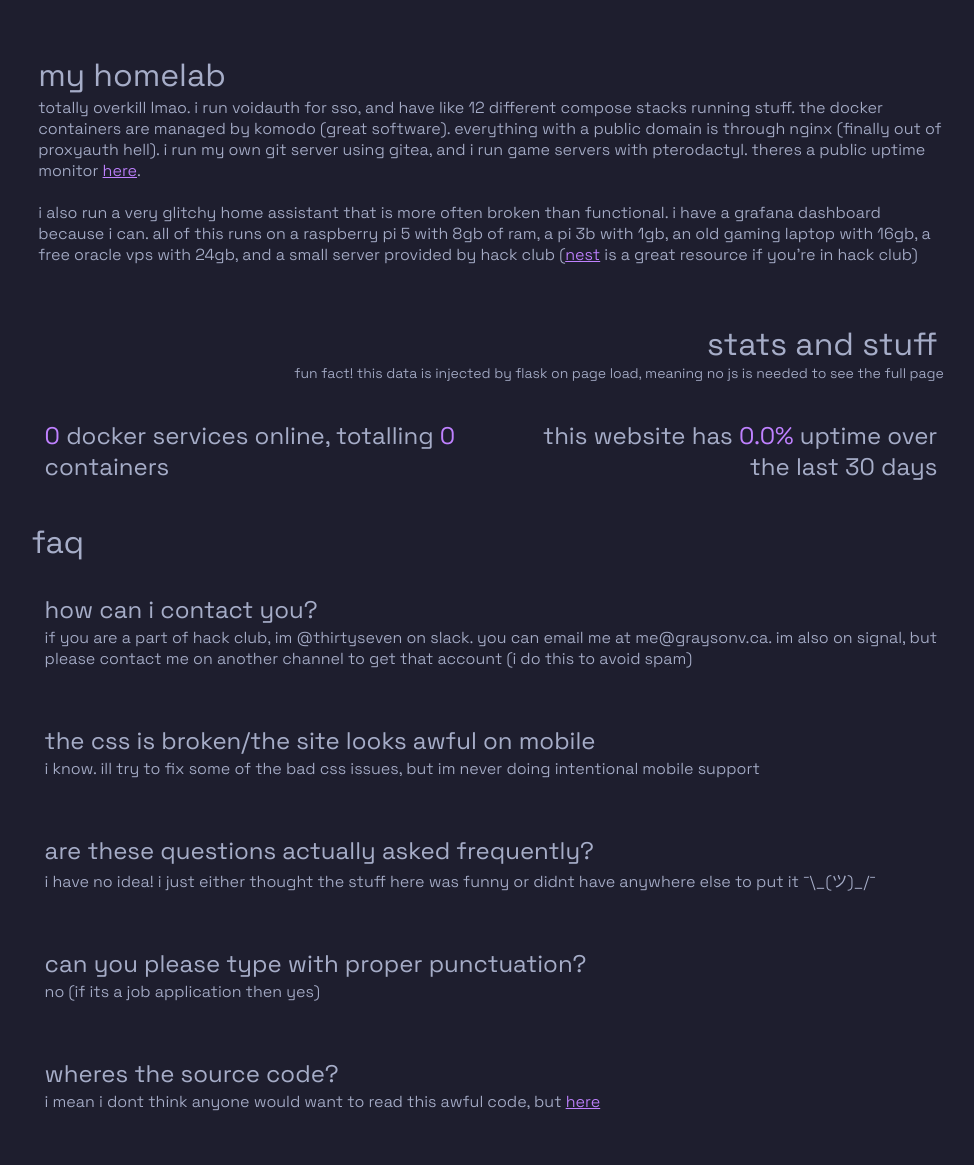
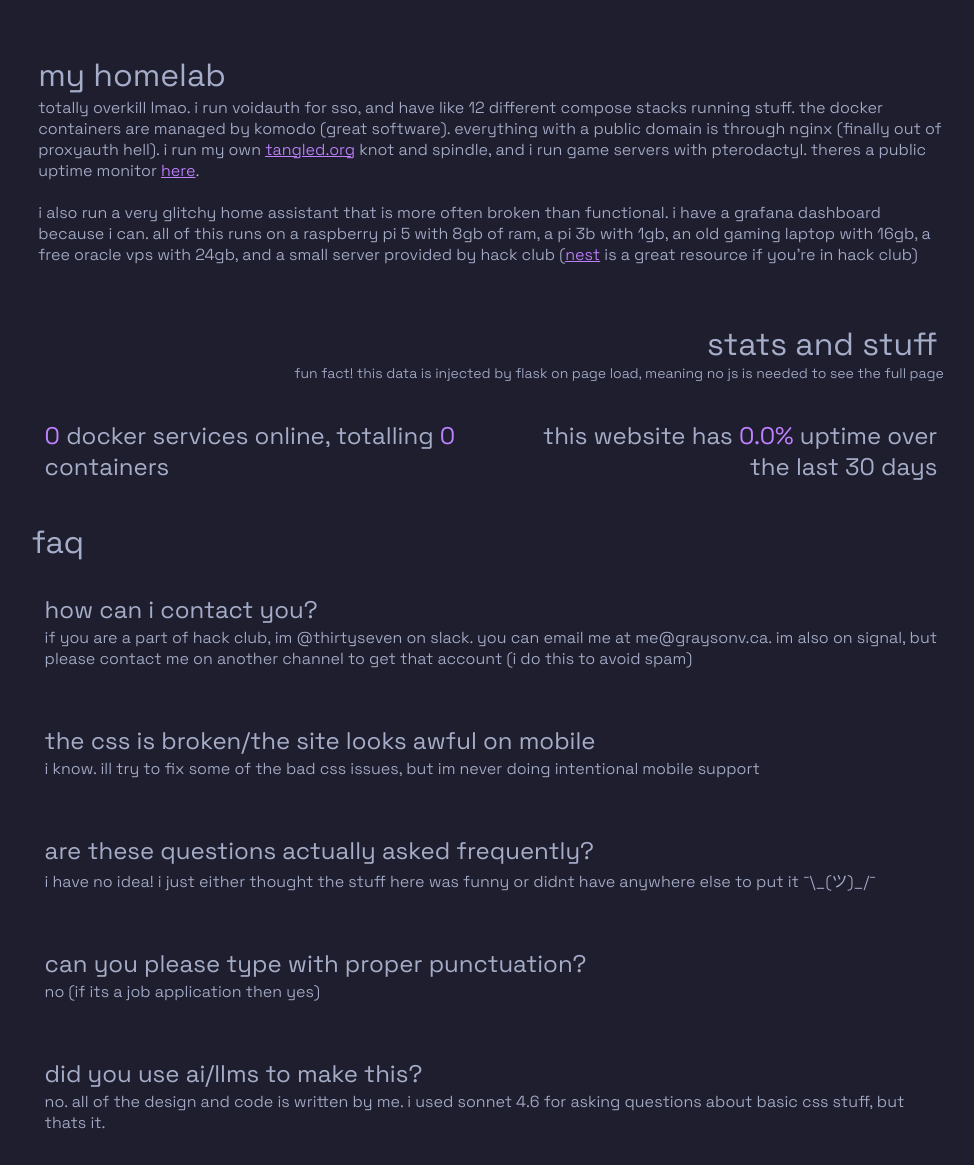
Before and after one commit to MrSeven3/personal-website, a Flask app: page / in a window 1280 px wide. Shown: the part 552-1717 px from the top of the page, without its empty margins (149-1123 px from the left). Before the commit the page ends 1663 px from the top, so only its background shows below. Run offline with Flask 3, Linux system fonts and the light colour scheme; data that the repository does not hold is empty.

Commit message:
update some info on the main page

```diff
--- a/templates/blog/blog_list.html
+++ b/templates/blog/blog_list.html
@@ -4,10 +4,8 @@
         <meta charset="UTF-8">
         <title>blogs</title>
 
-            <!--first sheet is for dev, the second will compile properly with flask. (only necessary because sometimes flask does weird stuff with static files)-->
         <link rel="stylesheet" href="/static/main_styles.css">
         <link rel="stylesheet" href="/static/blog_list_styles.css">
-<!--        <link rel="stylesheet" href="{{ url_for('static', filename='main_styles.css') }}">-->
 
         <link rel="preconnect" href="https://fonts.googleapis.com">
         <link rel="preconnect" href="https://fonts.gstatic.com" crossorigin>
--- a/templates/index.html
+++ b/templates/index.html
@@ -51,7 +51,7 @@
                 <h2 class="space-grotesk-header subsection-header">my homelab</h2>
                 <p class="subsection-text">totally overkill lmao. i run voidauth for sso, and have like 12 different compose stacks running stuff.
                     the docker containers are managed by komodo (great software). everything with a public domain is through nginx
-                    (finally out of proxyauth hell). i run my own git server using gitea, and i run game servers with pterodactyl.
+                    (finally out of proxyauth hell). i run my own <a href="https://tangled.org">tangled.org</a> knot and spindle, and i run game servers with pterodactyl.
                     theres a public uptime monitor <a href="https://uptime.thirtyseventh.xyz">here</a>. <br><br> i also run a very
                     glitchy home assistant that is more often broken than functional. i have a grafana dashboard because
                     i can. all of this runs on a raspberry pi 5 with 8gb of ram, a pi 3b with 1gb, an old gaming laptop
@@ -96,9 +96,9 @@
                 <p class="subsection-text">no (if its a job application then yes)</p>
             </div>
             <div class="faq-panel space-grotesk-normal">
-                <h3 class="space-grotesk-header subsection-header">wheres the source code?</h3>
-                <p class="subsection-text">i mean i dont think anyone would want to read this awful code, but
-                    <a href="https://github.com/MrSeven3/personal-website">here</a></p>
+                <h3 class="space-grotesk-header subsection-header">did you use ai/llms to make this?</h3>
+                <p class="subsection-text">no. all of the design and code is written by me. i used sonnet 4.6 for asking
+                    questions about basic css stuff, but thats it. </p>
             </div>
         </div>
     </body>
```
